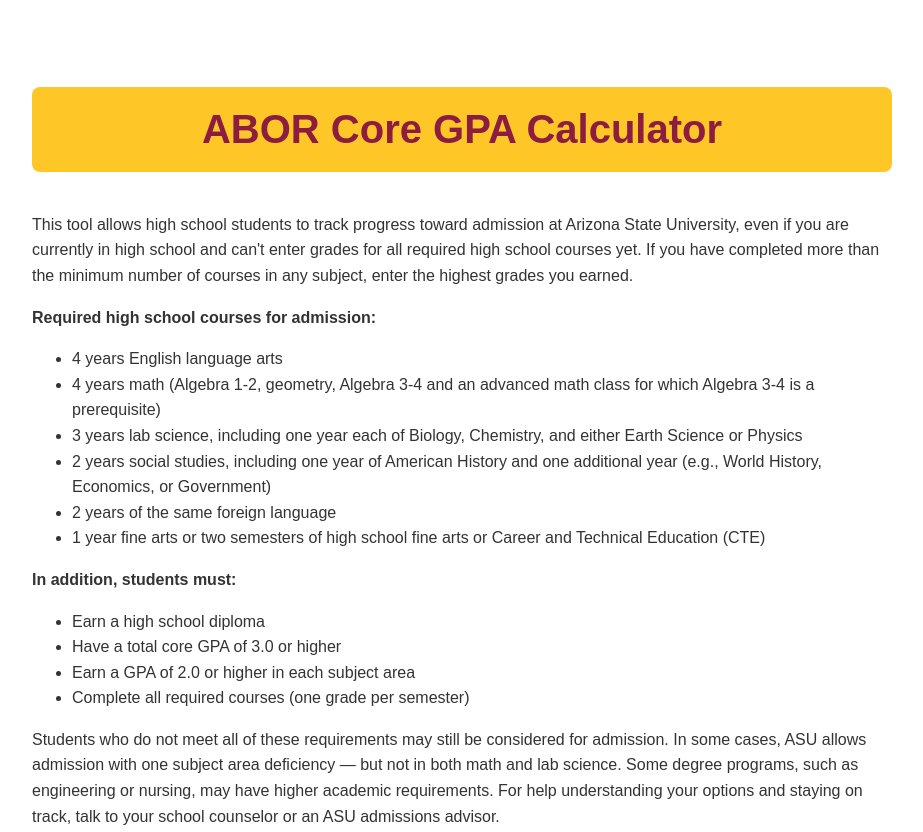
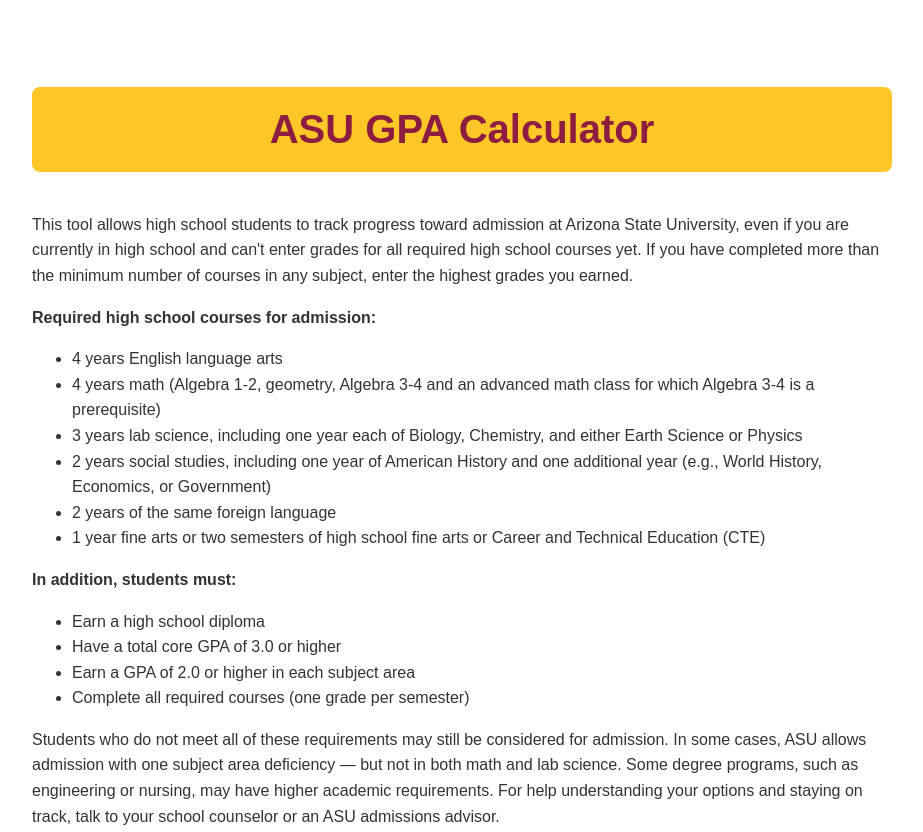
Before and after one commit to raythiry/ASU-GPA-Calculator, a plain HTML site: page index.html in a window 1280 px wide. Shown: the top 832 px of the page, without its empty margins (178-1101 px from the left). Drawn offline with Linux system fonts and the light colour scheme.

Commit message:
Update index.html

```diff
--- a/index.html
+++ b/index.html
@@ -3,7 +3,7 @@
 <head>
   <meta charset="UTF-8" />
   <meta name="viewport" content="width=device-width, initial-scale=1.0"/>
-  <title>ABOR Core GPA Calculator</title>
+  <title>ASU GPA Calculator</title>
   <style>
     :root {
       --asu-maroon: #8C1D40;
@@ -93,7 +93,7 @@
   </style>
 </head>
 <body>
-  <h1>ABOR Core GPA Calculator</h1>
+  <h1>ASU GPA Calculator</h1>
   <p>This tool allows high school students to track progress toward admission at Arizona State University, even if you are currently in high school and can't enter grades for all required high school courses yet. If you have completed more than the minimum number of courses in any subject, enter the highest grades you earned.</p>
   <p><strong>Required high school courses for admission:</strong></p>
   <ul>
```
